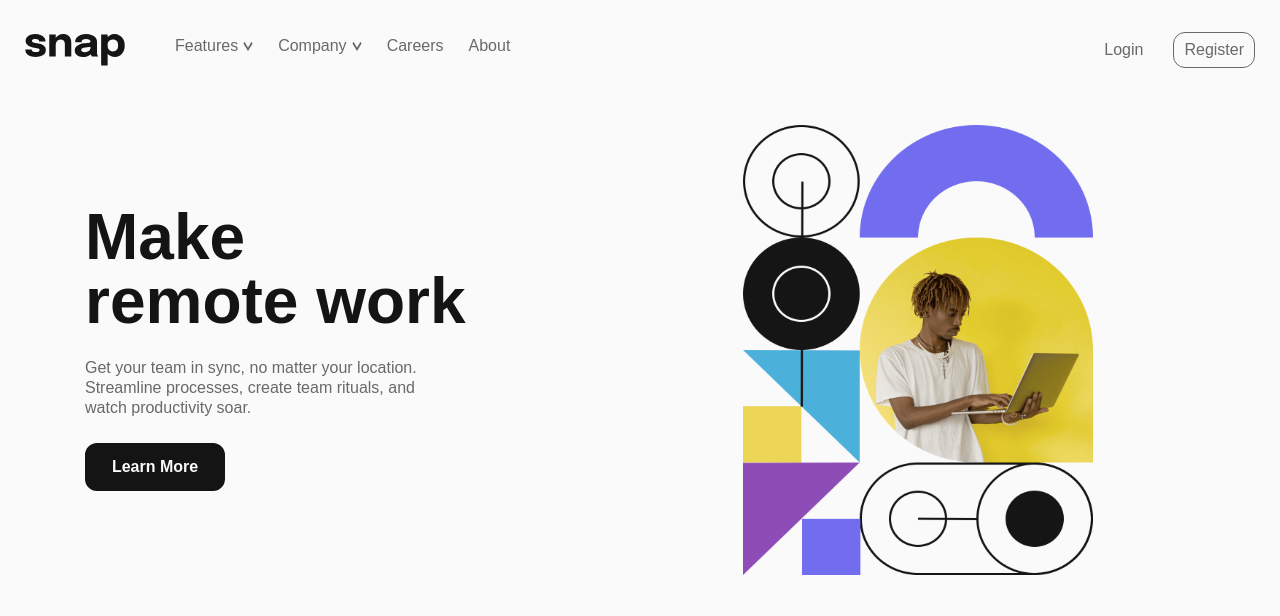
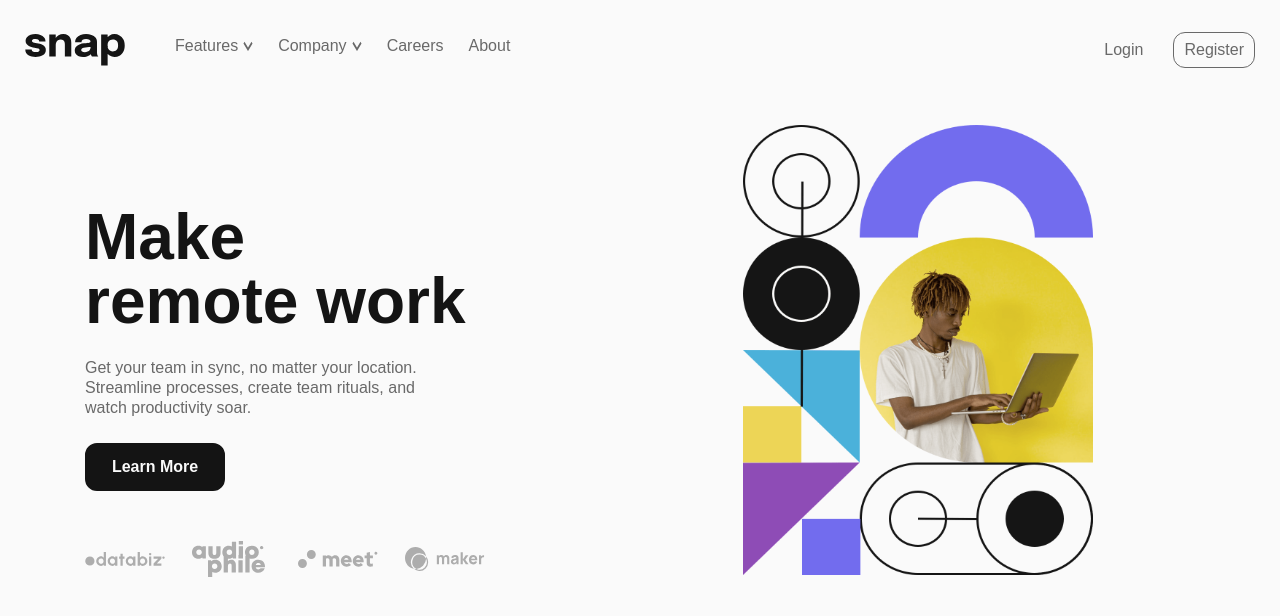
Before and after one commit to ChamodJ/Intro-Section, a React (Vite) app: page / in a window 1280 px wide. Shown: the top 616 px of the page. Built offline with nearby package versions, Linux system fonts and the light colour scheme.

Commit message:
Update Intro.jsx

```diff
--- a/src/Components/Intro.jsx
+++ b/src/Components/Intro.jsx
@@ -1,5 +1,5 @@
 import React from 'react'
-import { image_hero_dec } from '../images'
+import { c_audiophile, c_databiz, c_maker, c_meet, image_hero_dec } from '../images'
 
 const Intro = () => {
   return (
@@ -10,8 +10,17 @@ const Intro = () => {
 
         <p className='text-MGray w-[350px] leading-5 my-[25px]'>Get your team in sync, no matter your location. Streamline processes, create team rituals, and watch productivity soar.</p>
 
+        {/* Learn More Btn */}
         <div className='w-[140px] border-[2px] border-ABlack  rounded-[12px] px-[15px] py-[10px] bg-ABlack text-AWhite font-bold text-center hover:bg-AWhite hover:text-ABlack'>
           <p><a href=''>Learn More</a></p>
+        </div>
+
+        {/* Brands Div */}
+        <div className='flex justify-between items-center w-[400px] mt-[50px]'>
+          <div className='w-[80px]'><img src={c_databiz} /></div>
+          <div className='w-[80px]'><img src={c_audiophile} /></div>
+          <div className='w-[80px]'><img src={c_meet} /></div>
+          <div className='w-[80px]'><img src={c_maker} /></div>
         </div>
       </div>
 
```
